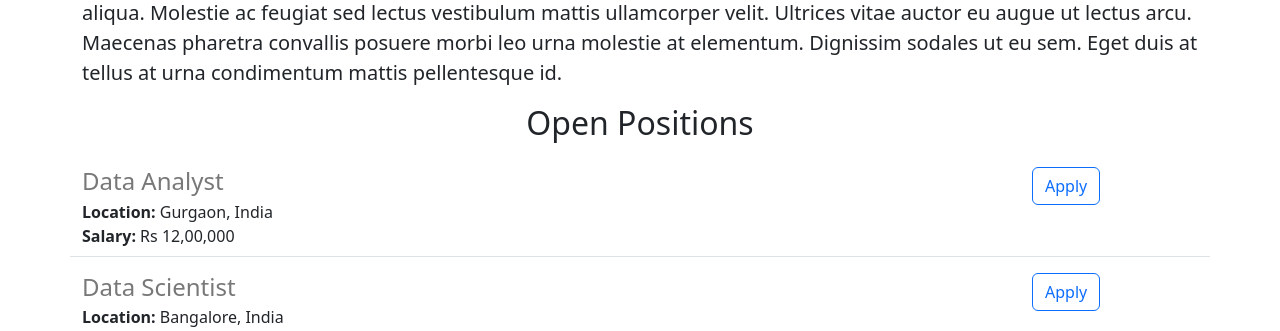
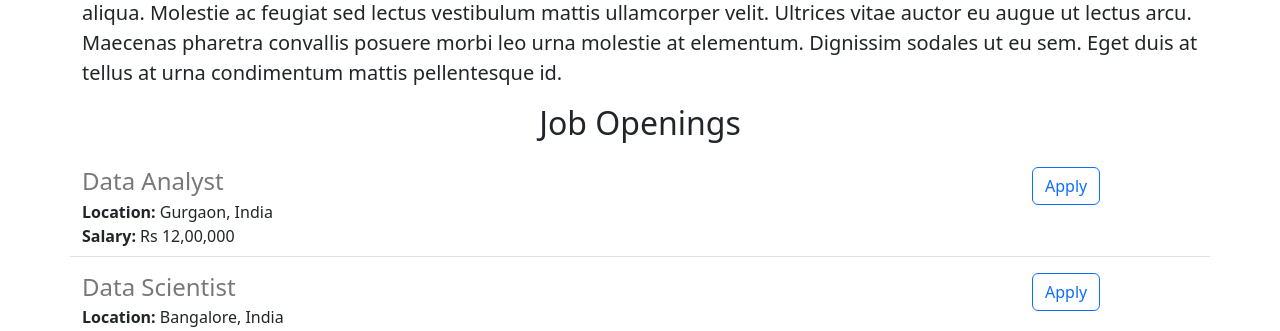
Before and after one commit to omngupta/FlaskSite, a Flask app: page / in a window 1280 px wide. Shown: the part 362-693 px from the top of the page. Run offline with Flask 3, Linux system fonts and the light colour scheme.

Commit message:
fixed img path

```diff
--- a/templates/home.html
+++ b/templates/home.html
@@ -16,10 +16,10 @@
     <body>
         <div class="container">
             <h1 class="text-center mt-2 mb-4">{{company_name}} Careers</h1>
-            <img class="img-fluid" id="banner" src="https://oms-flask-site-prac.onrender.com/static/banner.jpg" height="320">
+            <img class="img-fluid" id="banner" src="static/banner.jpg" height="320">
             <h2 class="text-center mt-2 mb-4">About {{company_name}}</h2>
             <p class="lead">Lorem ipsum dolor sit amet, consectetur adipiscing elit, sed do eiusmod tempor incididunt ut labore et dolore magna aliqua. Molestie ac feugiat sed lectus vestibulum mattis ullamcorper velit. Ultrices vitae auctor eu augue ut lectus arcu. Maecenas pharetra convallis posuere morbi leo urna molestie at elementum. Dignissim sodales ut eu sem. Eget duis at tellus at urna condimentum mattis pellentesque id. </p>
-            <h2 class="text-center mt-2 mb-4">Open Positions</h2>
+            <h2 class="text-center mt-2 mb-4">Job Openings</h2>
             <p>
             {%for job in jobs%}
                 {%include 'jobitem.html'%}
```
